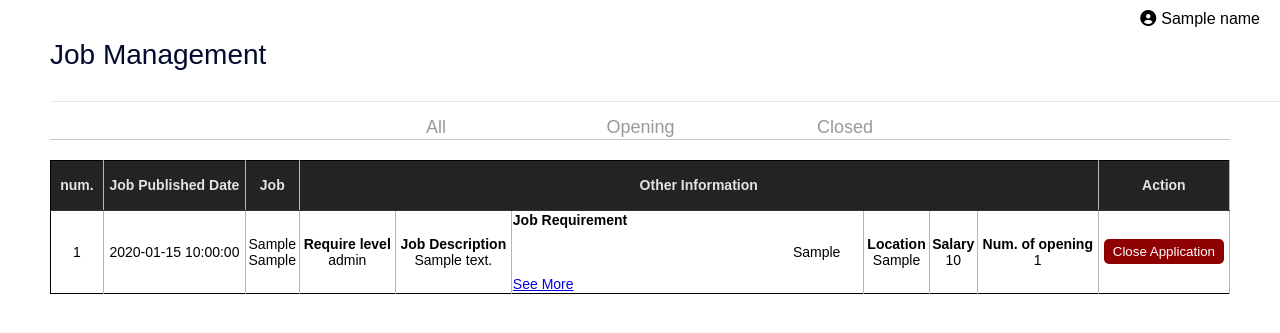
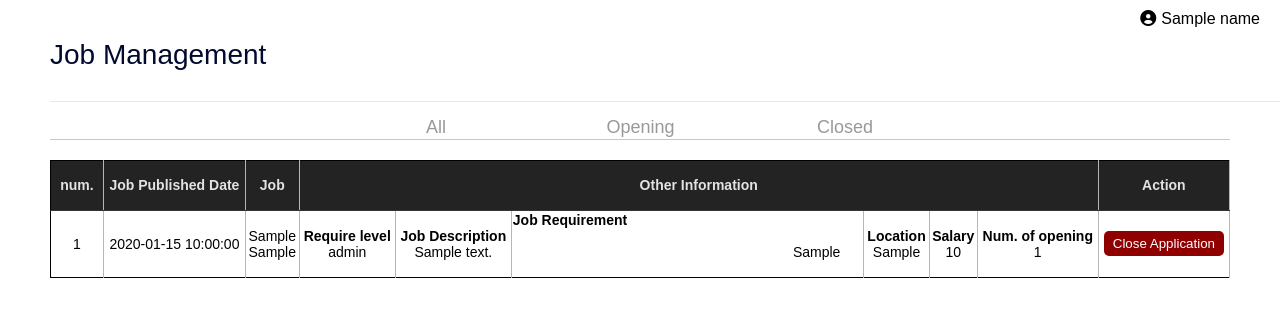
Before and after one commit to yongsean/cloud, a Flask app: template templates/CompanyViewManageJob.html in a window 1280 px wide. Shown: the part 48-381 px from the top of the page. Run offline with Flask 3, Linux system fonts and the light colour scheme; the template is opened without the code that fills it: most values are stand-ins (such as "Sample title", 1, 10 or a date in 2020).

Commit message:
Update CompanyViewManageJob.html

```diff
--- a/templates/CompanyViewManageJob.html
+++ b/templates/CompanyViewManageJob.html
@@ -92,7 +92,6 @@
 								<div id="job-requirement" class="scrollable-div collapse">
 									{{ job.jobRequirement.replace('-', '\n') | safe }}
 								</div>
-								<a href="javascript:void(0);" onclick="toggleCollapse('job-requirement')">See More</a>
 							</td>
 							<td> <strong>Location</strong> <br /> {{ job.jobLocation}}</td>
 							<td> <strong>Salary</strong> <br /> {{ job.salary }}</td>
```
